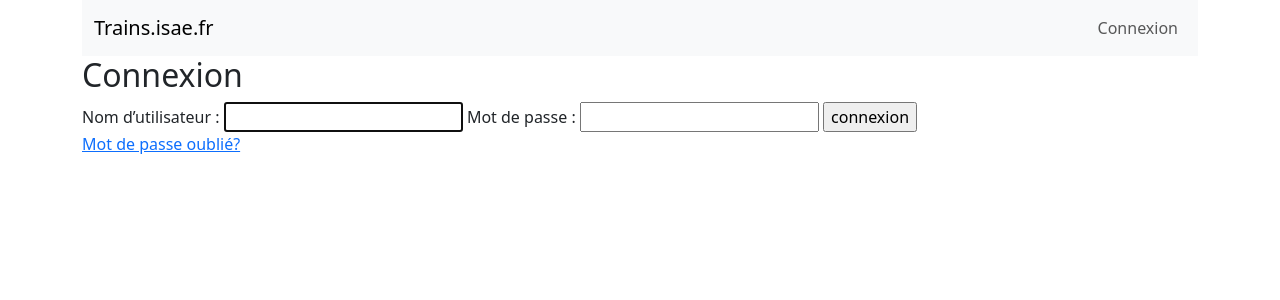
After one commit to hvesproumis/reservations-hector-vesproumis, a Django app: page /accounts/login/ in a window 1280 px wide. The commit adds this page. Shown: the top 300 px of the page. Run offline with Django 4.2, Linux system fonts and the light colour scheme.

Commit message:
ajout connexion deconnexion

```diff
--- a/reservations/reservations/urls.py
+++ b/reservations/reservations/urls.py
@@ -15,10 +15,14 @@ Including another URLconf
     2. Add a URL to urlpatterns:  path('blog/', include('blog.urls'))
 """
 from django.contrib import admin
-from django.urls import path
+from django.urls import path, include
 from reservationsapp import views
+from django.contrib.auth import views as auth_views
 
 urlpatterns = [
     path("admin/", admin.site.urls),
     path("trajets/", views.trajets, name="trajets"),
+    path('accounts/login/', auth_views.LoginView.as_view(), name='login'),
+    path('accounts/', include('django.contrib.auth.urls')),
+    path('logout/', auth_views.LogoutView.as_view(), name='logout'),
 ]
--- /dev/null
+++ b/reservations/reservationsapp/context_processors.py
@@ -0,0 +1,4 @@
+from django.conf import settings
+
+def login_redirect_url(request):
+    return {'LOGIN_REDIRECT_URL': settings.LOGIN_REDIRECT_URL}
--- a/reservations/reservationsapp/views.py
+++ b/reservations/reservationsapp/views.py
@@ -1,6 +1,10 @@
 from django.shortcuts import render
 from .models import Trajet
 from .forms import TrajetSearchForm
+from django.conf import settings
+from django.contrib.auth.decorators import login_required
+
+
 
 def trajets(request):
     form = TrajetSearchForm(request.GET or None)
--- /dev/null
+++ b/reservations/templates/registration/login.html
@@ -0,0 +1,13 @@
+<!-- login.html -->
+{% extends 'reservationsapp/base.html' %}
+
+{% block content %}
+  <h2>Connexion</h2>
+  <form method="post" action="{% url 'login' %}">
+    {% csrf_token %}
+    {{ form }}
+    <input type="submit" value="connexion">
+    <input type="hidden" name="next" value="{{ request.GET.next|default:LOGIN_REDIRECT_URL }}">
+    </form>
+  <a href="{% url 'password_reset' %}">Mot de passe oublié?</a>
+{% endblock %}
--- /dev/null
+++ b/reservations/templates/reservationsapp/base.html
@@ -0,0 +1,39 @@
+{% load static %}
+<!DOCTYPE html>
+<html lang="fr">
+<head>
+    <meta charset="UTF-8">
+    <meta name="viewport" content="width=device-width, initial-scale=1">
+    <title>{% block title %}Trains.isae.fr{% endblock %}</title>
+    <link href="https://cdn.jsdelivr.net/npm/bootstrap@5.3.3/dist/css/bootstrap.min.css" rel="stylesheet">
+    <link href="{% static 'css/custom.css' %}" rel="stylesheet">
+</head>
+<body>
+<div class="container pt-10">
+    <nav class="navbar navbar-expand-lg navbar-light bg-light">
+        <div class="container-fluid">
+            <a class="navbar-brand" href="{% url 'trajets' %}">Trains.isae.fr</a>
+            <button class="navbar-toggler" type="button" data-bs-toggle="collapse" data-bs-target="#navbarNav" aria-controls="navbarNav" aria-expanded="false" aria-label="Toggle navigation">
+                <span class="navbar-toggler-icon"></span>
+            </button>
+            <div class="collapse navbar-collapse" id="navbarNav">
+                <ul class="navbar-nav ms-auto">
+                    {% if user.is_authenticated %}
+                        <li class="nav-item">
+                            <a class="nav-link" href="{% url 'logout' %}?next={{ request.path }}">Déconnexion</a>
+                        </li>
+                    {% else %}
+                        <li class="nav-item">
+                            <a class="nav-link" href="{% url 'login' %}?next={{ request.path }}">Connexion</a>
+                        </li>
+                    {% endif %}
+                </ul>
+            </div>
+        </div>
+    </nav>
+    {% block content %}
+    {% endblock %}
+    <script src="https://cdn.jsdelivr.net/npm/bootstrap@5.3.3/dist/js/bootstrap.bundle.min.js"></script>
+</div>
+</body>
+</html>
--- a/reservations/reservationsapp/templates/reservationsapp/liste_trajets.html
+++ b/reservations/templates/reservationsapp/liste_trajets.html
@@ -7,7 +7,7 @@
     <h1>Liste des trajets</h1>
     </div>
 
-    <h1>Trajets Disponibles</h1>
+    <h2>Trajets disponibles</h2>
     <form method="get">
         {{ form.as_p }}
         <button type="submit">Filtrer les trajets</button>
```
Also changed, not shown: reservations/reservations/settings.py (+7 -2 lines), reservations/reservationsapp/templates/reservationsapp/base.html (deleted, +0 -19 lines).
